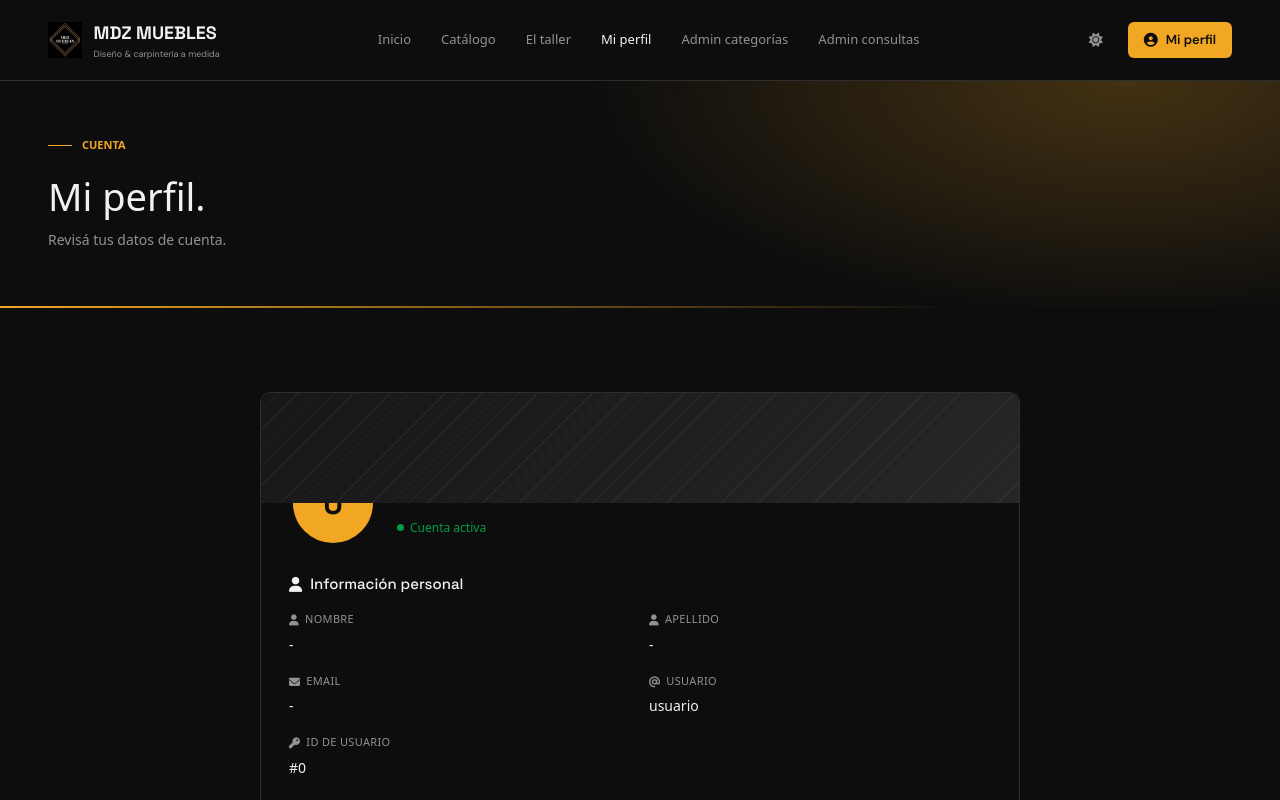
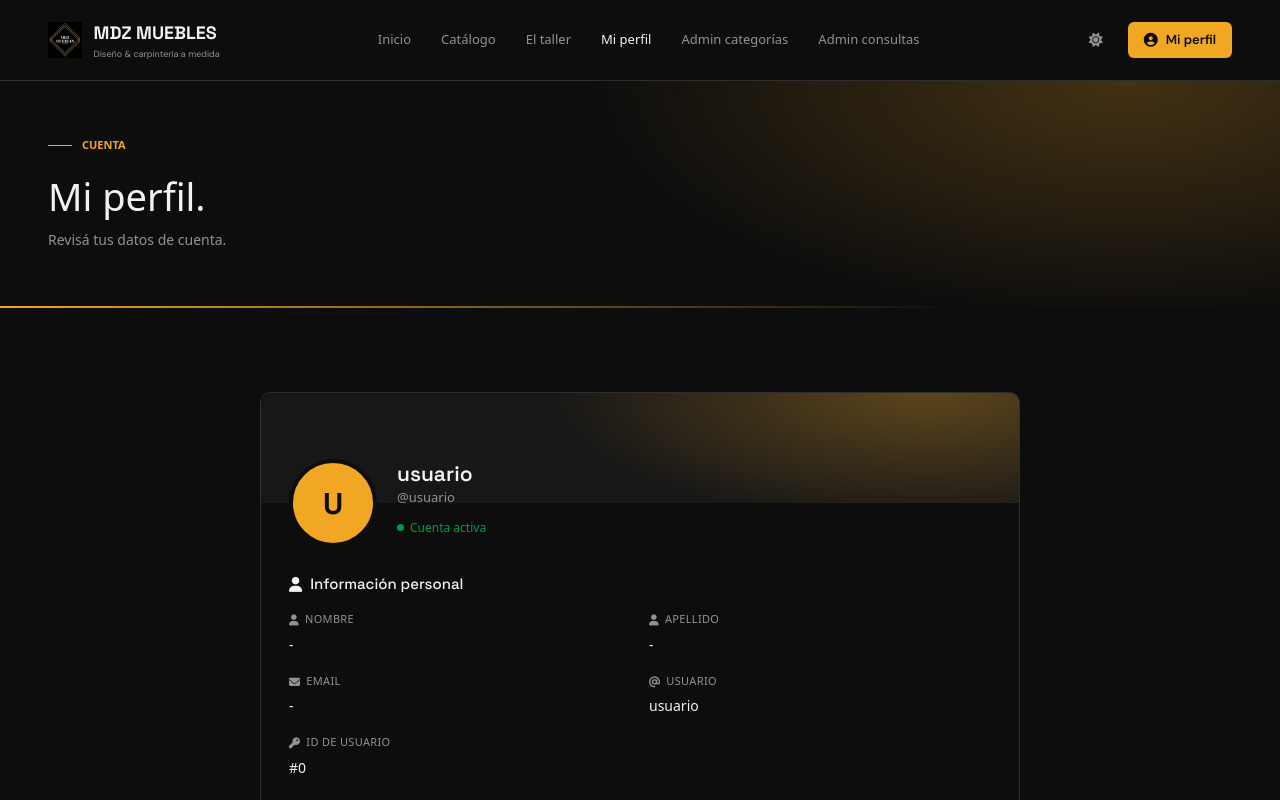
Before and after one commit to PabloChaparroo/MDZFrontEnd, a React (Vite) app: page /perfil in a window 1280 px wide. Shown: the top 800 px of the page. Built offline with nearby package versions, Linux system fonts and the light colour scheme; no server answers; sample sign-in values are in the browser's storage.

Commit message:
Corregir el avatar tapado por el banner en Mi Perfil

```diff
--- a/src/styles/mdz-site.css
+++ b/src/styles/mdz-site.css
@@ -684,3 +684,8 @@ html:not(.mdz-light) .mdz-modal-content .btn-close { filter: invert(1) grayscale
   content: ''; position: absolute; left: 0; right: 0; bottom: 0; height: 2px;
   background: linear-gradient(90deg, var(--mdz-primary), transparent 75%);
 }
+
+/* Perfil: el avatar va por encima del banner, con el mismo fondo cálido de los encabezados */
+.mdz-profile-avatar-row { position: relative; z-index: 2; }
+.mdz-profile-banner.mdz-diagonal-detail { background: radial-gradient(70% 170% at 88% 0%, color-mix(in oklch, var(--mdz-primary) 32%, transparent), transparent 72%), var(--mdz-secondary); }
+.mdz-profile-banner.mdz-diagonal-detail::before { display: none; }
```
